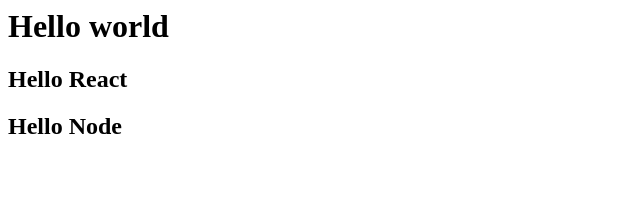
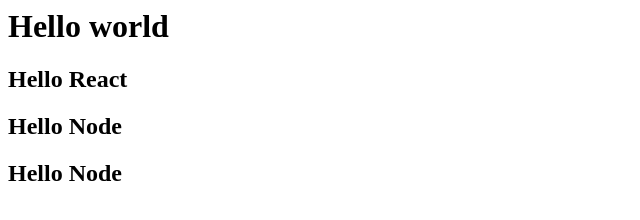
Before and after one commit to RasikaV22/react, a plain HTML site: page index.html in a window 1280 px wide. Shown: the whole page, without its empty margins (0-640 px from the left). Drawn offline with Linux system fonts and the light colour scheme.

Commit message:
version 3

```diff
--- a/index.html
+++ b/index.html
@@ -2,4 +2,5 @@
     <h1>Hello world</h1>
     <h2>Hello React</h2>
     <h2>Hello Node</h2>
+    <h2>Hello Node</h2>
 </html>
```
